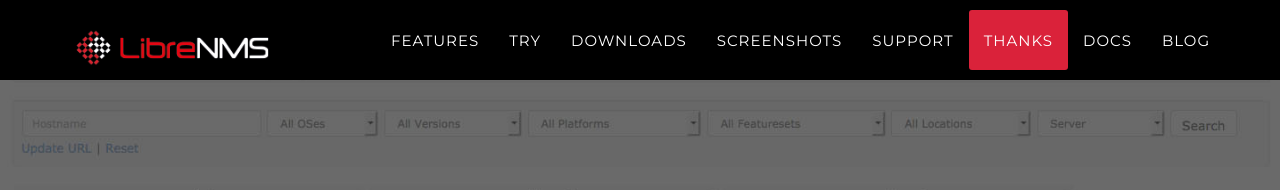
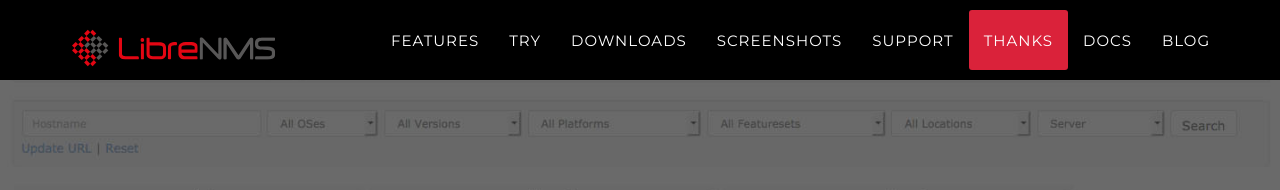
Before and after one commit to librenms/librenms.github.io, a Jekyll site: the page built from index.html, in a window 1280 px wide. Shown: the top 190 px of the page. Built offline with Jekyll 4.4.1, drawn with Linux system fonts in a browser that asks for light colours; some web fonts are replaced.

Commit message:
Use svg for logo on browser that support it. (#76)

```diff
--- a/_includes/header.html
+++ b/_includes/header.html
@@ -9,7 +9,7 @@
                 <span class="icon-bar"></span>
                 <span class="icon-bar"></span>
             </button>
-            <a class="navbar-brand page-scroll" href="#page-top"><img src="/images/LibreNMS-Logo-Black.png" alt="LibreNMS" width="207" height="38"></a>
+            <a class="navbar-brand page-scroll" href="#page-top"><img src="/images/LibreNMS-Logo-Black.png" srcset="/images/LibreNMS-Logo-Black.svg" alt="LibreNMS" width="207" height="38"></a>
         </div>
 
         <!-- Collect the nav links, forms, and other content for toggling -->
```
Also changed, not shown: images/LibreNMS-Logo-Black.svg (added), images/LibreNMS-Logo.svg (added).
